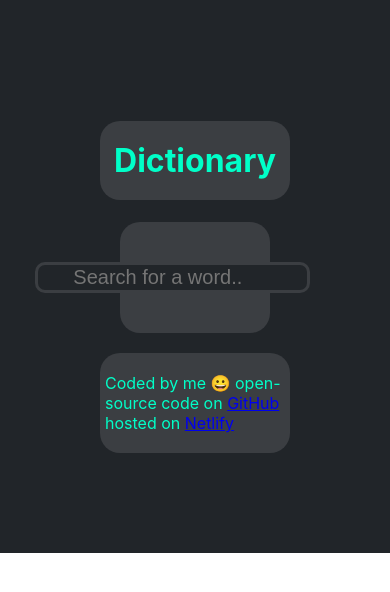
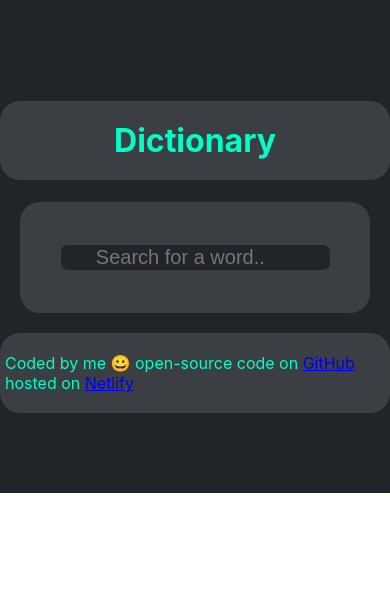
Before and after one commit to CrypticMango/dicionary-web-app, a React (Create React App) app: page / in a window 390 px wide. Shown: the top 592 px of the page. Built offline with nearby package versions, Linux system fonts and the light colour scheme; the HTML template or start-up script is replaced by a standard one.

Commit message:
changed padding in app.css
-removed media queries

```diff
--- a/src/App.css
+++ b/src/App.css
@@ -1,6 +1,7 @@
 .App {
     background-color: #212529;
-    padding: 100px;
+    padding: 80px 0px;
+    max-width: 0 auto;
 }
 
 .App h1 {
--- a/src/Dictionary.css
+++ b/src/Dictionary.css
@@ -17,31 +17,3 @@
     font-size: 20px;
     box-sizing: none;
 }
-
-@media (min-width: 400px) and (max-width: 500px)
-{.Dictionary input {
-    font-size: 20px;
-    position: relative;
-    right: 60px;
-} }
-
-@media (min-width: 321px) and (max-width: 399px)
-{.Dictionary input {
-    font-size: 20px;
-    position: relative;
-    right: 100px;
-} }
-
-@media (min-width: 300px) and (max-width: 320px)
-{.Dictionary input {
-    font-size: 20px;
-    position: relative;
-    right: 100px;
-} }
-
-@media (min-width: 200px) and (max-width: 299px)
-{.Dictionary input {
-    font-size: 20px;
-    position: relative;
-    right: 120px;
-} }
```
